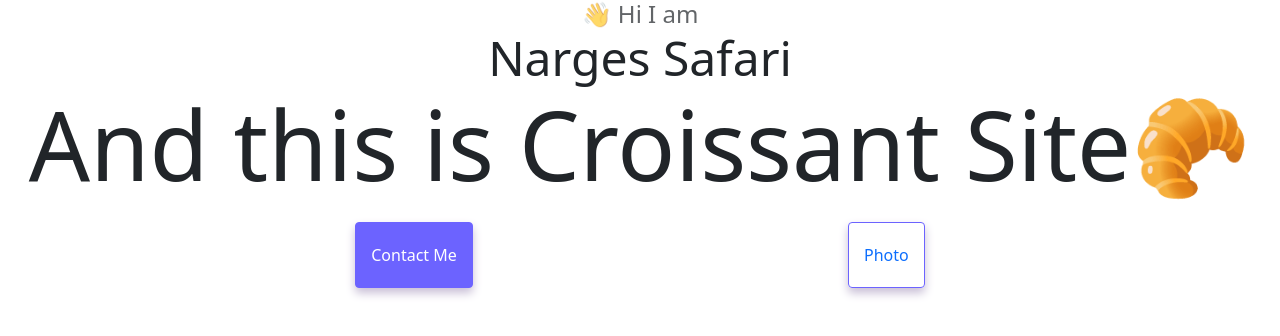
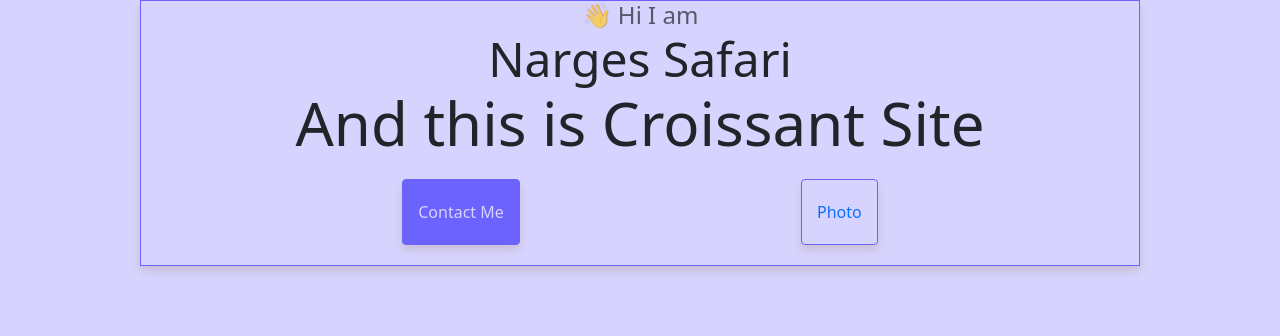
Before and after one commit to nargesazad/croissant, a plain HTML site: page index.html in a window 1280 px wide. Drawn offline with nearby package versions, Linux system fonts and the light colour scheme.

Commit message:
style pages
-background color
-box around body

```diff
--- a/index.html
+++ b/index.html
@@ -14,8 +14,15 @@
     <style>
       :root {
         --primary-color: #6c63ff;
-        --secondary-color: #ffffff;
+        --secondary-color: #d6d4ff;
         --box-shadow: 0 5px 10px #c8bed6;
+      }
+      body{
+          margin: 0 auto;
+           border: 1px solid var(--primary-color);
+           max-width: 1000px;
+            box-shadow: var(--box-shadow);
+            background-color: var(--secondary-color);
       }
       h1,
       h2,
@@ -25,7 +32,7 @@
       }
 
       h1 {
-        font-size: 96px;
+        font-size: 60px;
       }
 
       h2 {
@@ -62,7 +69,8 @@
   <body>
     <h3>👋 Hi I am</h3>
     <h2>Narges Safari</h2>
-    <h1>And this is Croissant Site🥐</h1>
+    <h1>And this is Croissant Site</h1>
+    <h1🥐</h1>
     <div class="links">
       <a href="/contact.html#mail" target="_blank" id="contact" class="button"
         >Contact Me</a
```
Also changed, not shown: contact.html (+11 -1 lines), photo.html (+11 -1 lines).
